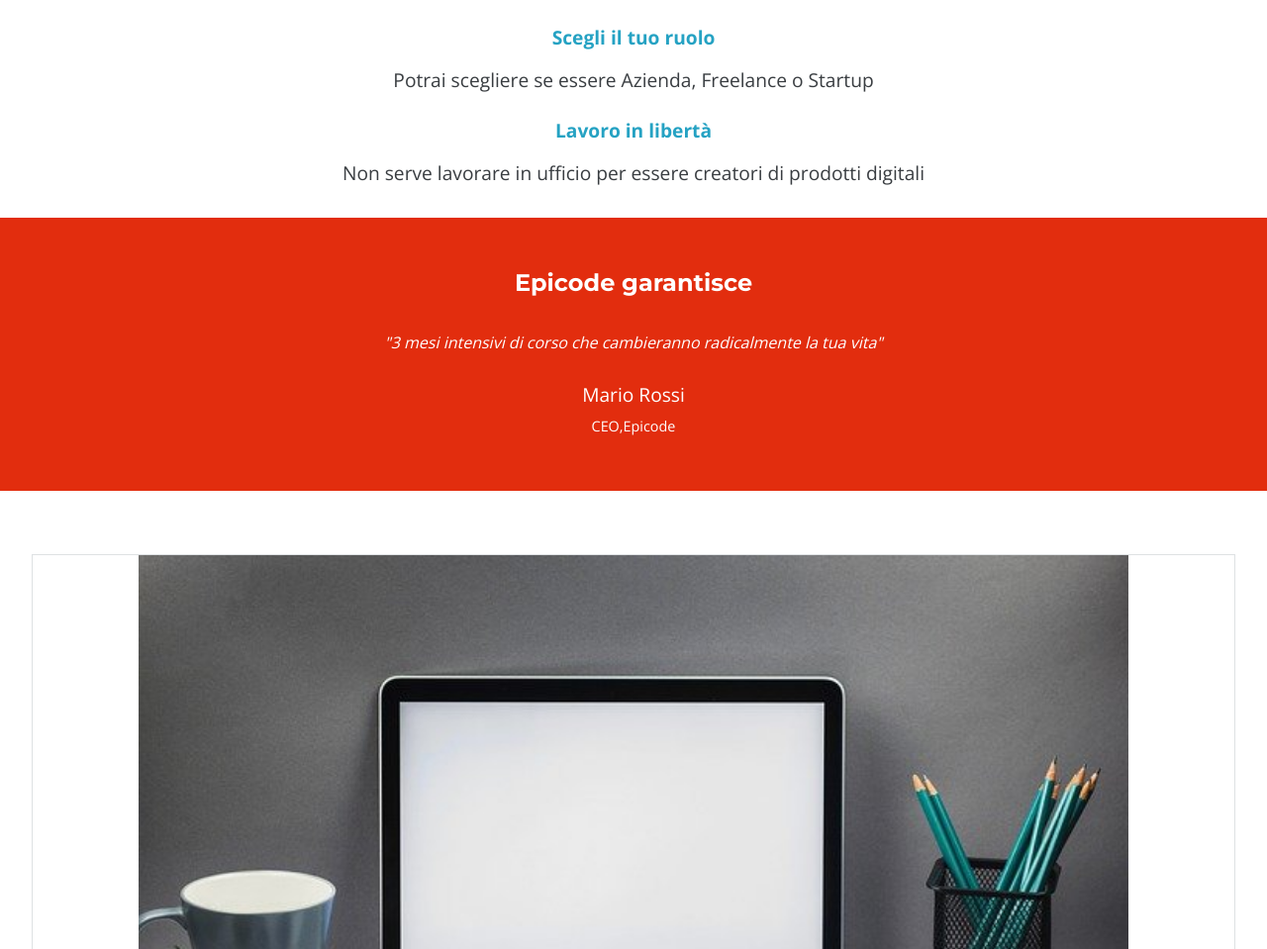
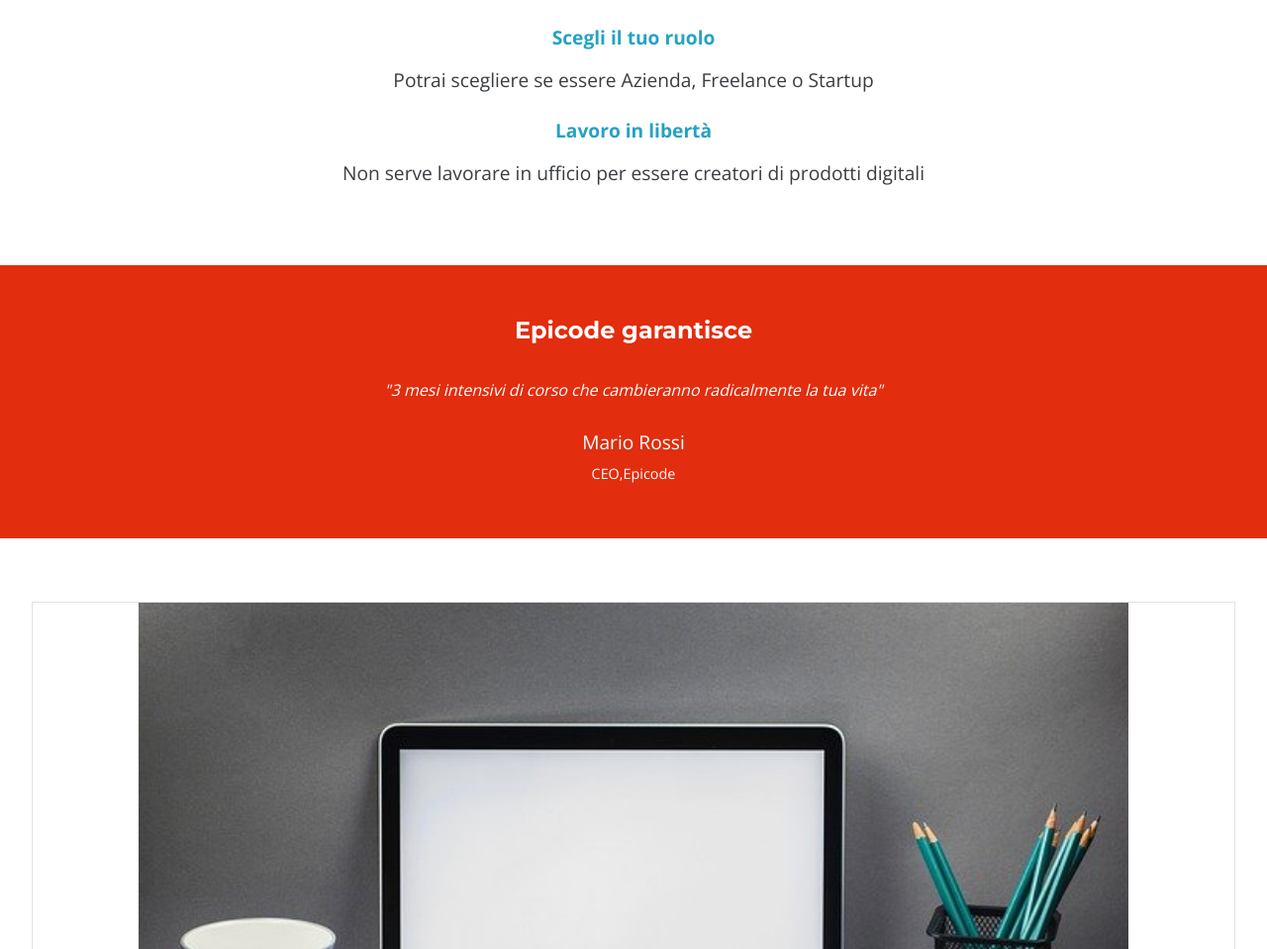
Before and after one commit to guimasi1/U1-W1-L5, a plain HTML site: page index.html in a window 1280 px wide. Shown: the part 1064-2023 px from the top of the page at 99% size. Drawn offline with nearby package versions, Linux system fonts and the light colour scheme.

Commit message:
last-p-padding

```diff
--- a/index.html
+++ b/index.html
@@ -50,7 +50,7 @@
             <h3 id="text-job-h3">Scegli il tuo ruolo</h3>
             <p>Potrai scegliere se essere Azienda, Freelance o Startup</p>
             <h3>Lavoro in libertà</h3>
-            <p>
+            <p id="lastp">
               Non serve lavorare in ufficio per essere creatori di prodotti
               digitali
             </p>
--- a/style.css
+++ b/style.css
@@ -100,6 +100,10 @@ button {
   padding-bottom: 1em;
   padding-left: 4em;
   padding-right: 4em;
+}
+
+#lastp {
+  padding-bottom: 4em;
 }
 
 .job img {
```
